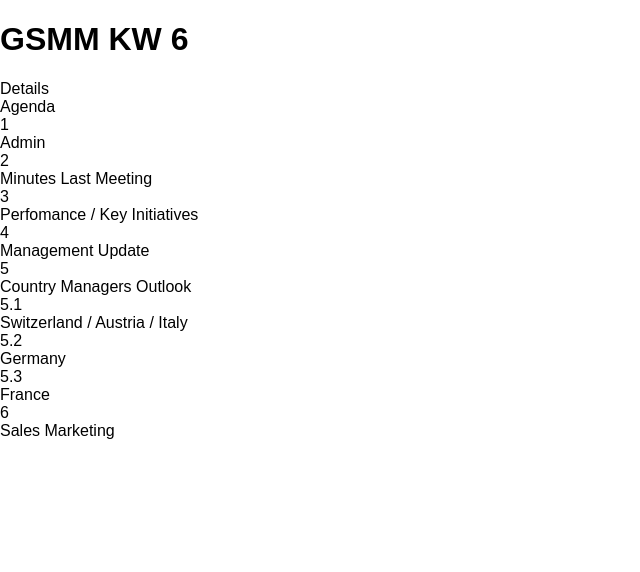
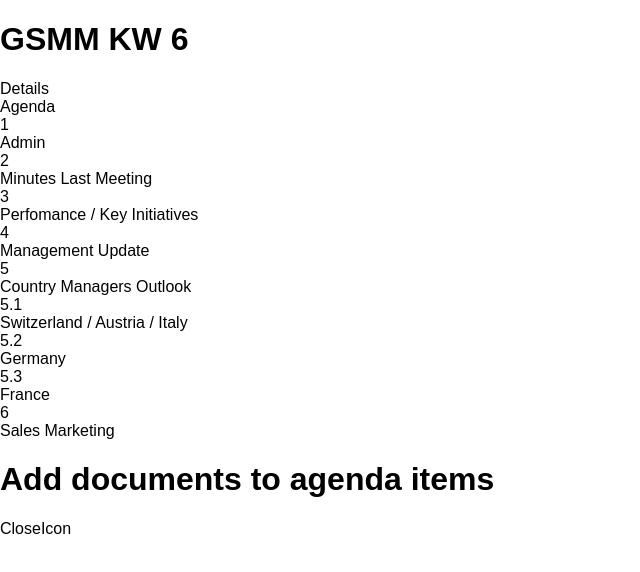
Before and after one commit to gibbok/shp, a React (Create React App) app in the folder app/: page / in a window 1280 px wide. Shown: the top 572 px of the page, without its empty margins (0-640 px from the left). Built offline with nearby package versions, Linux system fonts and the light colour scheme.

Commit message:
Add scaffolding Document

```diff
--- a/app/src/App.js
+++ b/app/src/App.js
@@ -1,11 +1,13 @@
 import React, { Component } from 'react'
 import Agenda from './agenda/Agenda'
+import Document from './document/Document'
 
 class App extends Component {
   render () {
     return (
       <div className='app'>
         <Agenda />
+        <Document />
       </div>
     )
   }
--- /dev/null
+++ b/app/src/document/Document.js
@@ -0,0 +1,12 @@
+import React from 'react'
+import Header from './Header'
+
+const Document = () => {
+  return (
+    <div>
+      <Header />
+    </div>
+  )
+}
+
+export default Document
--- /dev/null
+++ b/app/src/document/Header.js
@@ -0,0 +1,18 @@
+import React from 'react'
+import CloseIcon from '../shared/CloseIcon'
+import Title from './Title'
+
+const Header = () => {
+  return (
+    <div>
+      <div>
+        <Title />
+      </div>
+      <div>
+        <CloseIcon />
+      </div>
+    </div>
+  )
+}
+
+export default Header
--- /dev/null
+++ b/app/src/document/Title.js
@@ -0,0 +1,10 @@
+import React from 'react'
+const Header = () => {
+  return (
+    <h1>
+        Add documents to agenda items
+    </h1>
+  )
+}
+
+export default Header
--- a/app/src/reducer.js
+++ b/app/src/reducer.js
@@ -108,7 +108,10 @@ const initialState = {
           isActive: true,
           url: '/agenda'
         }
-      ]
+      ],
+      document: {
+        isVisible: false
+      }
     }
   }
 }
--- /dev/null
+++ b/app/src/shared/CloseIcon.js
@@ -0,0 +1,7 @@
+import React from 'react'
+
+const CloseIcon = () => {
+  return (<div>CloseIcon</div>)
+}
+
+export default CloseIcon
```
